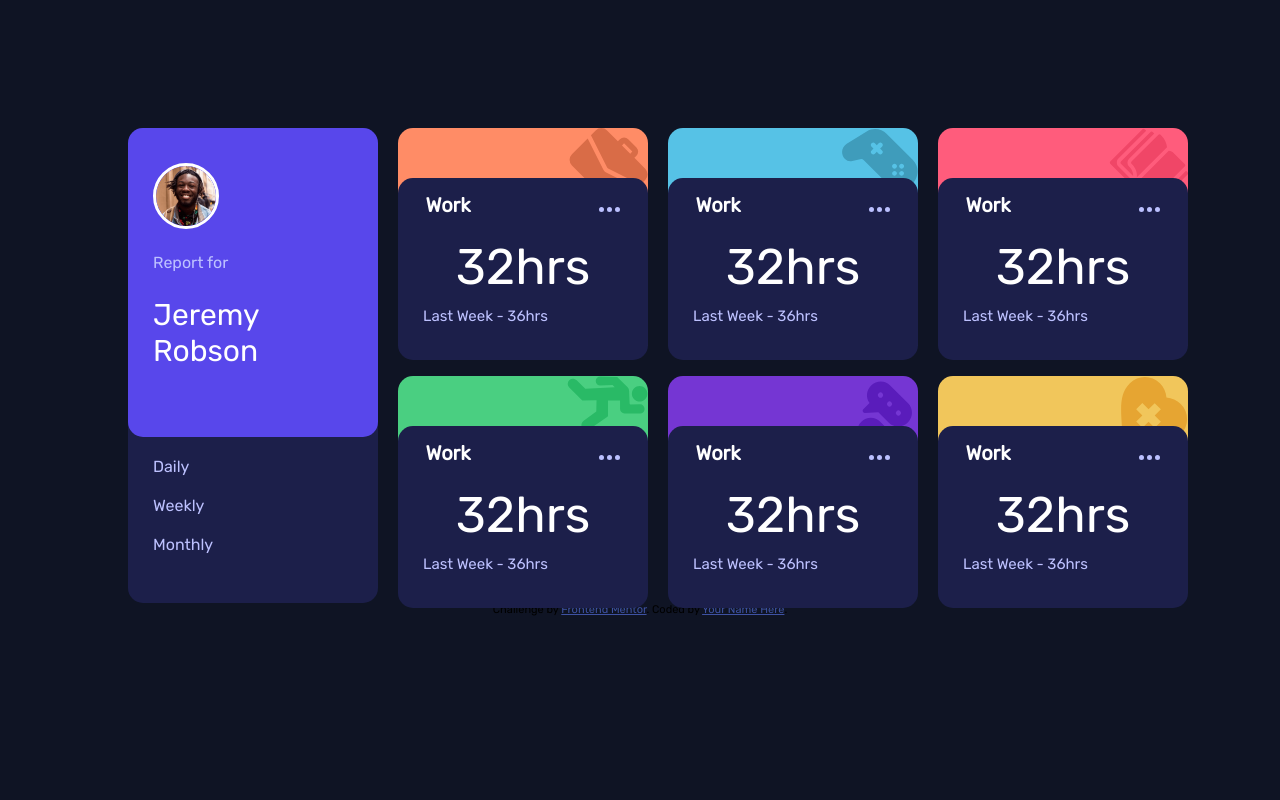
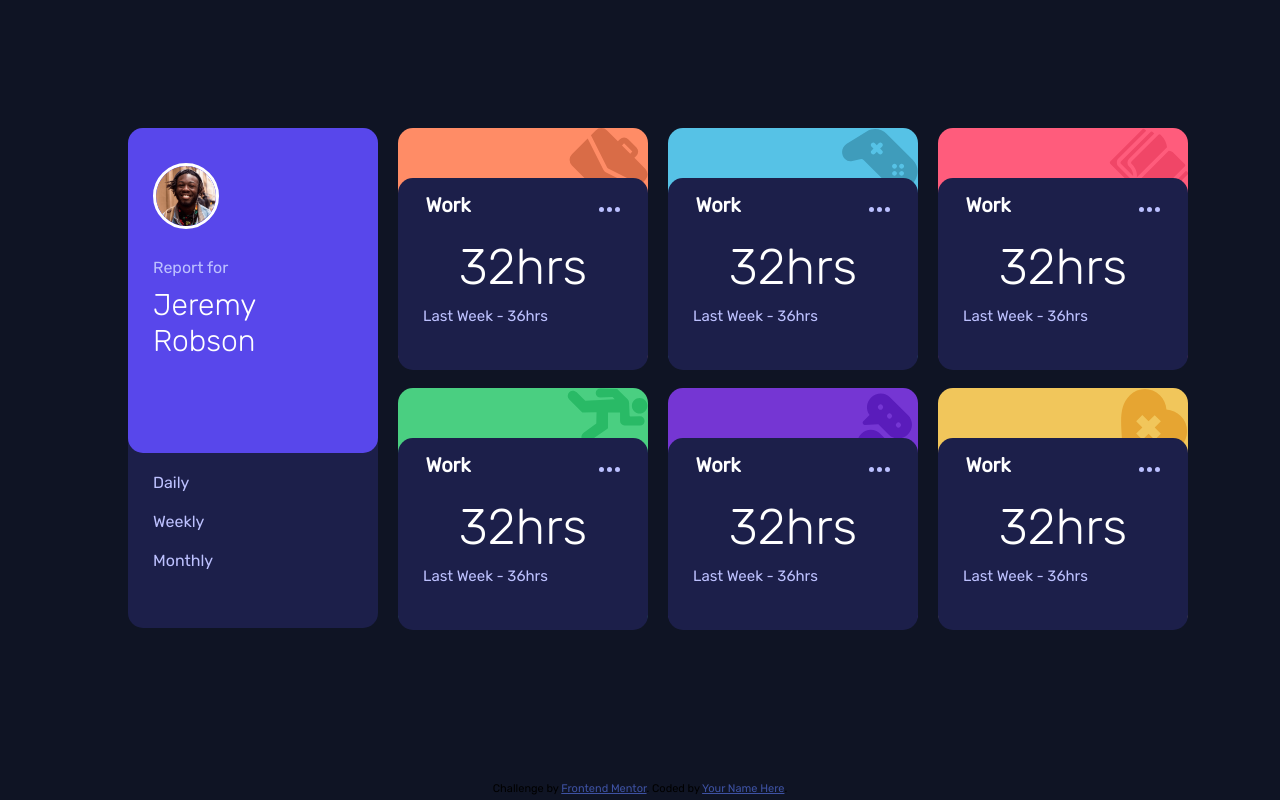
Before and after one commit to Edgar-Meza/Time-tracking-dashboard, a plain HTML site: page index.html in a window 1280 px wide. Drawn offline with Linux system fonts and the light colour scheme.

Commit message:
se acomodo el footer y se ajusto el curos sobre los elemetos span

```diff
--- a/index.html
+++ b/index.html
@@ -82,9 +82,9 @@
       </div>
     </section>
   </main>
-  <div class="attribution">
+  <footer class="attribution">
     Challenge by <a href="https://www.frontendmentor.io?ref=challenge" target="_blank">Frontend Mentor</a>.
     Coded by <a href="#">Your Name Here</a>.
-  </div>
+  </footer>
 </body>
 </html>
--- a/sass/style.scss
+++ b/sass/style.scss
@@ -1,4 +1,4 @@
-@import url('https://fonts.googleapis.com/css2?family=Big+Shoulders+Display:wght@700&family=Lexend+Deca&family=Red+Hat+Display:wght@400;500&family=Rubik&display=swap');
+@import url('https://fonts.googleapis.com/css2?family=Big+Shoulders+Display:wght@700&family=Lexend+Deca&family=Red+Hat+Display:wght@400;500&family=Rubik:wght@300;400&display=swap');
 @import './mixins';
 body {
     background-color: hsl(226, 43%, 10%);
@@ -21,7 +21,7 @@ body {
     .card-user {
         grid-row: 1 / span 2;
         width: 250px;
-        height: 475px;
+        height: 500px;
         border-radius: 15px;
         background-color: hsl(235, 46%, 20%);
         .head-user-card {
@@ -39,11 +39,13 @@ body {
             span {
                 padding-left: 0;
                 color: hsl(236, 100%, 87%);
+                margin-top: 25px;
             }
             h1 {
                 display: block;
                 font-weight: 300;
                 font-size: 30px;
+                margin-top: 10px;
             }
         }
         span {
@@ -51,6 +53,10 @@ body {
             padding-left: 25px;
             margin-top: 20px;
             color: hsl(236, 100%, 87%);
+            cursor: pointer;
+        }
+        :hover {
+            color: #FFFFFF;
         }
     }
     .card-stat {
@@ -81,6 +87,7 @@ body {
                 text-align: center;
                 font-size: 50px;
                 margin-top: 20px;
+                font-weight: 300;
             }
             .pasado {
                 margin-top: 10px;
@@ -115,7 +122,10 @@ body {
 
 .attribution {
     font-size: 11px;
+    position: absolute;
+    width: 100%;
     text-align: center;
+    bottom: 5px;
 }
 .attribution a {
     color: hsl(228, 45%, 44%);
```
Also changed, not shown: style/style.css, 1 other file.
